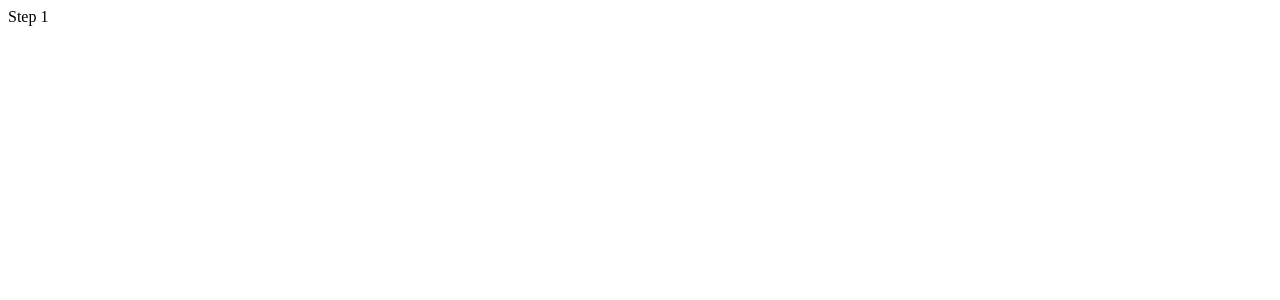
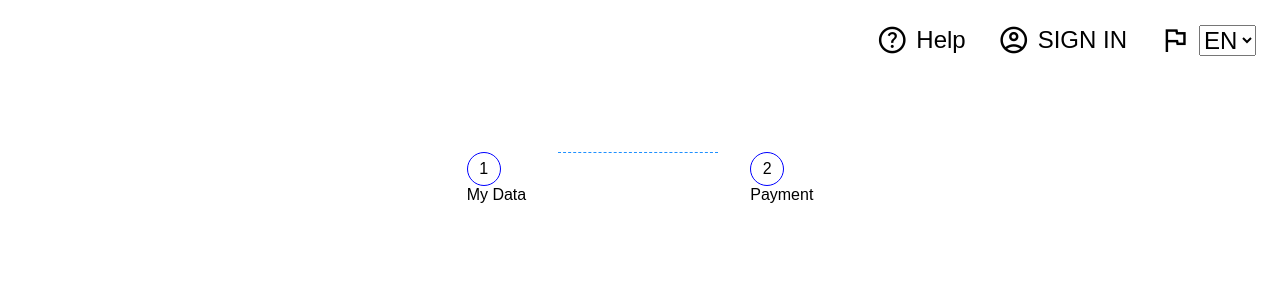
Before and after one commit to serser322/SEIDOR-frontend-homework, a Vue app: page / in a window 1280 px wide. Shown: the top 300 px of the page. Built offline with nearby package versions, Linux system fonts and the light colour scheme.

Commit message:
:feat:navbar & stepbar layout

```diff
--- a/index.html
+++ b/index.html
@@ -5,6 +5,7 @@
     <link rel="icon" type="image/svg+xml" href="/vite.svg" />
     <meta name="viewport" content="width=device-width, initial-scale=1.0" />
     <title>Step 1 My Data</title>
+    <link href="https://fonts.googleapis.com/css2?family=Material+Symbols+Outlined" rel="stylesheet">
   </head>
   <body>
     <div id="app"></div>
--- a/src/App.vue
+++ b/src/App.vue
@@ -1,12 +1,21 @@
 <template>
-  <router-view/>
+  <NavBar />
+  <StepBar />
+  <router-view />
 </template>
 
 <script setup>
-
+import NavBar from './components/NavBar.vue'
+import StepBar from './components/StepBar.vue'
 </script>
 
-<style scoped>
+<style lang="scss">
+.root {}
+
+* {
+  font-family: 'Noto Sans TC', sans-serif;
+}
+
 /* .logo {
   height: 6em;
   padding: 1.5em;
--- /dev/null
+++ b/src/components/NavBar.vue
@@ -0,0 +1,64 @@
+<script setup>
+</script>
+
+<template>
+  <nav class="nav">
+    <div class="nav__group">
+      <div class="nav__group-item">
+        <span class="material-symbols-outlined">
+          HELP
+        </span>
+        Help
+      </div>
+      <div class="nav__group-item">
+        <span class="material-symbols-outlined">
+          account_circle
+        </span>
+        SIGN IN
+      </div>
+      <div class="nav__group-item">
+        <span class="material-symbols-outlined">
+          flag
+        </span>
+        <select
+          id="language-select"
+          class="nav__group-select"
+          name="language"
+        >
+          <option value="en">
+            EN
+          </option>
+          <option value="ch">
+            CH
+          </option>
+        </select>
+      </div>
+    </div>
+  </nav>
+</template>
+
+<style lang="scss">
+.nav {
+  .nav__group {
+    display: flex;
+    justify-content: end;
+
+    .nav__group-item {
+      display: flex;
+      /* flex-flow: row nowrap; */
+      align-items: center;
+      font-size: 1.5rem;
+      padding: 1rem;
+
+      span {
+        font-size: 2rem;
+        margin-right:0.5rem;
+      }
+
+      .nav__group-select {
+        font-size: 1.5rem;
+      }
+    }
+  }
+}
+</style>
--- /dev/null
+++ b/src/components/StepBar.vue
@@ -0,0 +1,58 @@
+<script setup>
+</script>
+
+<template>
+  <div class="stepper">
+    <div class="stepper__wrapper">
+      <div class="stepper__item">
+        <div class="stepper__item-number">
+          1
+        </div>
+        My Data
+      </div>
+      <div class="stepper__item">
+        <div class="stepper__item-line" />
+      </div>
+      <div class="stepper__item">
+        <div class="stepper__item-number">
+          2
+        </div>
+        Payment
+      </div>
+    </div>
+  </div>
+</template>
+
+<style lang="scss">
+.stepper {
+  margin: 5rem auto;
+  width: 100%;
+  display:flex;
+  justify-content: center;
+
+  .stepper__wrapper {
+    display: flex;
+
+    .stepper__item {
+       .stepper__item-number {
+        height: 2rem;
+        width: 2rem;
+        border: 1px solid blue;
+        border-radius: 50%;
+        display: flex;
+        justify-content: center;
+        align-items:center
+      }
+
+      .stepper__item-line {
+        display: block;
+        height: 1px;
+        width: 10rem;
+        border: 0;
+        border-top: 1px dashed dodgerblue;
+        margin: 0 2rem;
+      }
+    }
+  }
+}
+</style>
--- a/src/views/StepOne.vue
+++ b/src/views/StepOne.vue
@@ -1,5 +1,5 @@
 <template>
-  <div>Step 1</div>
+  <div />
 </template>
 
 <script>
--- a/vite.config.js
+++ b/vite.config.js
@@ -1,7 +1,8 @@
 import { defineConfig } from 'vite'
 import vue from '@vitejs/plugin-vue'
 
-// https://vitejs.dev/config/
 export default defineConfig({
-  plugins: [vue()],
+  plugins: [
+    vue()
+  ]
 })
```
Also changed, not shown: package.json (+11 -6 lines), .eslintrc.cjs, 1 other file (tests, documents, lock files or other folders).
